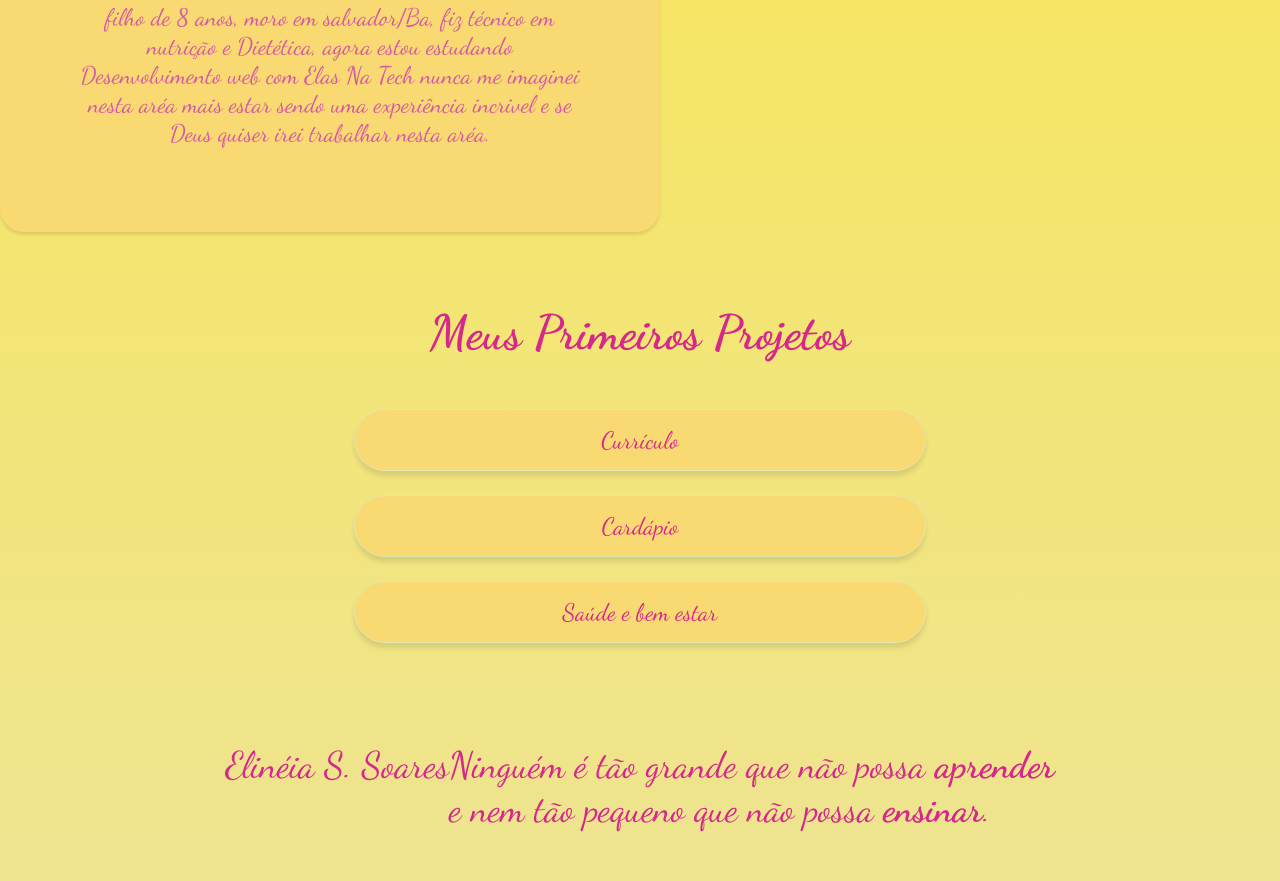
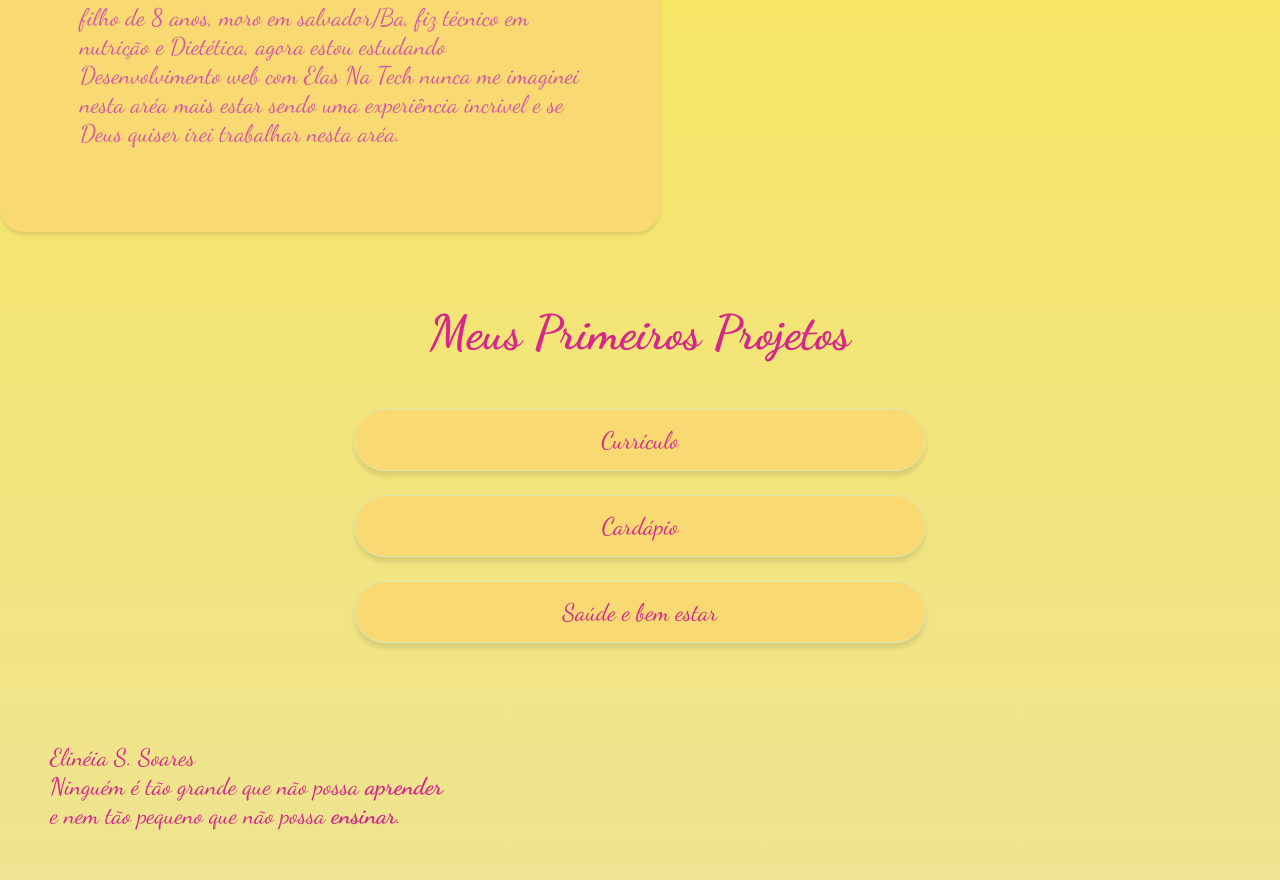
Before and after one commit to ElineiaSoares/ElineiaSoares, a plain HTML site: page index.html in a window 1280 px wide. Shown: the part 732-1613 px from the top of the page. Drawn offline with Linux system fonts and the light colour scheme; a web font is replaced by a local one.

Commit message:
projetosCommitPortifolio

```diff
--- a/style.css
+++ b/style.css
@@ -79,8 +79,8 @@ body{
     background-color: rgb(249, 217, 114);
     border-radius: 25px;
 }
+
 .text{
-    text-align: center;
     justify-content: center;
     display: flex;
     align-items: center;
@@ -143,8 +143,9 @@ h1{
 }
 
 .footer{
-    font-size: 37px;
+    font-size: 1.5rem;
     display: flex;
+    flex-direction: column;
     justify-content: center;
     padding: 50px;
     margin-top: 50px;
```
